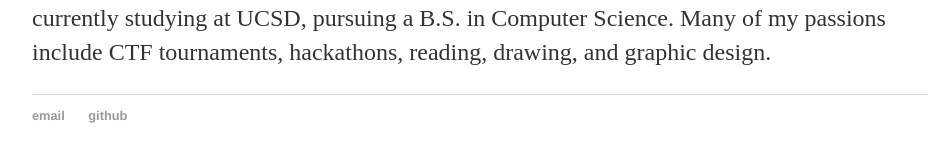
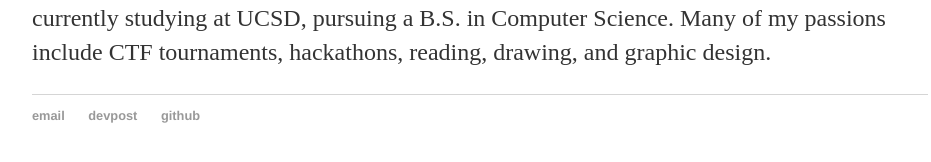
Before and after one commit to caIcutec/caIcutec.github.io, a Jekyll site: the page built from about/index.html, in a window 1280 px wide. Shown: the part 267-429 px from the top of the page, without its empty margins (160-1091 px from the left). Built offline with Jekyll 4.4.1, drawn with Linux system fonts in a browser that asks for light colours.

Commit message:
Update sample.html

```diff
--- a/_layouts/sample.html
+++ b/_layouts/sample.html
@@ -22,6 +22,7 @@
   <footer>
    <ul>
    <li><a href="mailto:jayang@gmail.com">email</a></li>
+   <li><a href="https://devpost.com/caIcutec">devpost</a></li>
    <li><a href="https://github.com/caicutec">github</a></li>
    </ul>
   </footer>
```
